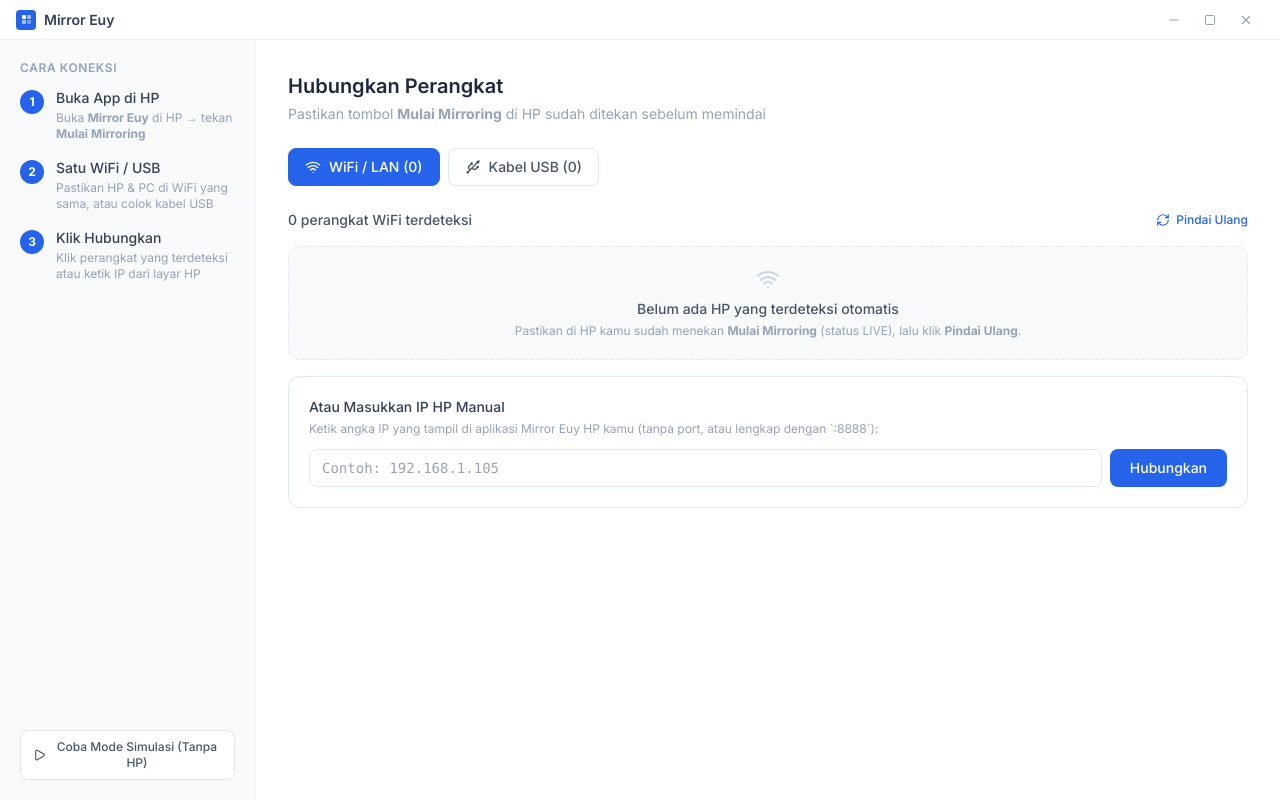
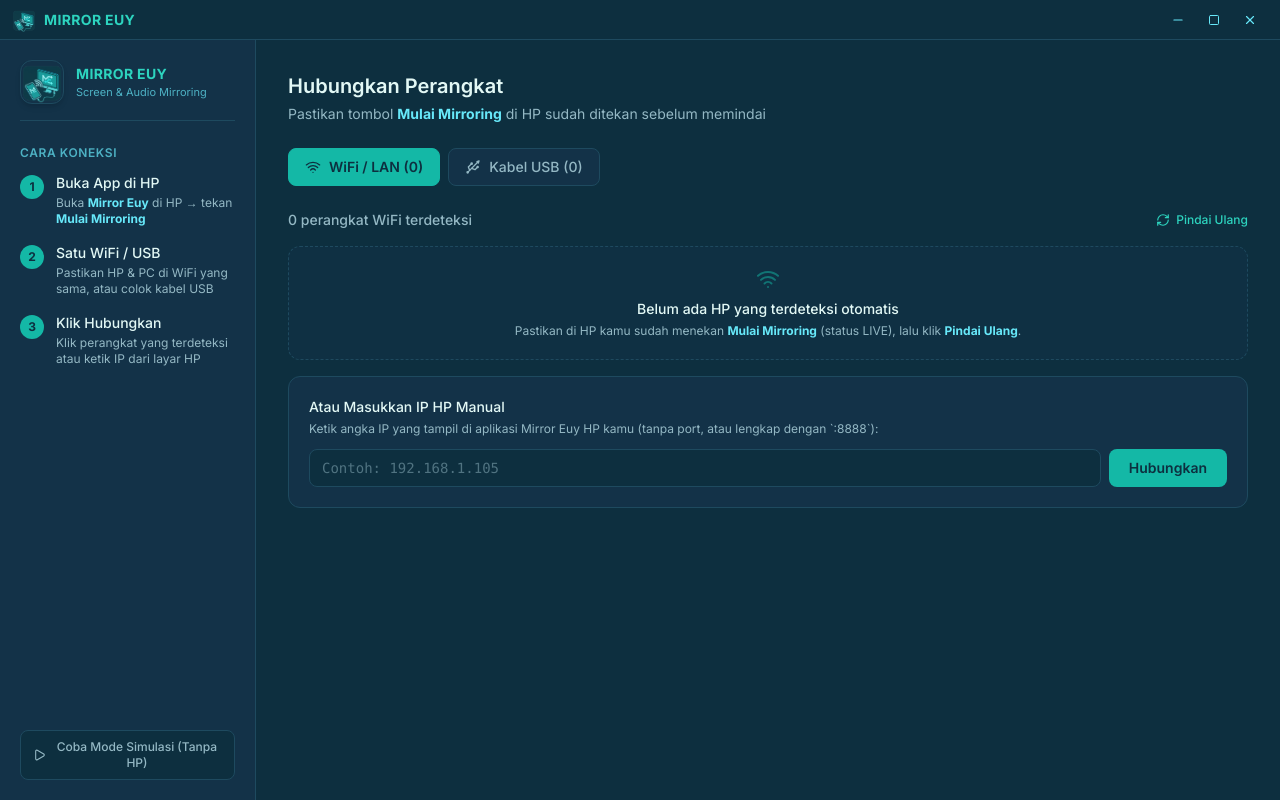
Before and after one commit to Farhan2666/mirror-euy, a React (Vite) app: page / in a window 1280 px wide. Built offline with nearby package versions, Linux system fonts and the light colour scheme.

Commit message:
feat(ui): apply Mirror Euy dark teal navy & cyan brand theme with custom logo

```diff
--- a/electron/main.cjs
+++ b/electron/main.cjs
@@ -16,7 +16,7 @@ function createWindow() {
     height: 820,
     minWidth: 960,
     minHeight: 640,
-    backgroundColor: '#0A0A14',
+    backgroundColor: '#0D2F3F',
     frame: false,
     titleBarStyle: 'hidden',
     webPreferences: {
--- a/index.html
+++ b/index.html
@@ -2,7 +2,7 @@
 <html lang="id">
   <head>
     <meta charset="UTF-8" />
-    <link rel="icon" type="image/svg+xml" href="/logo.svg" />
+    <link rel="icon" type="image/png" href="/logo.png" />
     <meta name="viewport" content="width=device-width, initial-scale=1.0" />
     <title>Mirror Euy</title>
     <link rel="preconnect" href="https://fonts.googleapis.com">
--- a/src/App.tsx
+++ b/src/App.tsx
@@ -49,38 +49,40 @@ export const App: React.FC = () => {
   const hideChrome = isFullScreen || isStreamMode;
 
   return (
-    <div className={`flex flex-col h-screen select-none ${hideChrome ? 'bg-black' : 'bg-white'}`}>
+    <div className={`flex flex-col h-screen select-none ${hideChrome ? 'bg-black' : 'bg-brand-navy'}`}>
       {/* ── Title Bar (hidden in fullscreen or OBS/TT stream mode) ── */}
       {!hideChrome && (
-        <div className="app-drag flex items-center justify-between h-10 px-4 border-b border-slate-100 bg-white shrink-0">
+        <div className="app-drag flex items-center justify-between h-10 px-3 border-b border-brand-navy-border bg-brand-navy shrink-0">
           <div className="app-no-drag flex items-center gap-2">
-            <div className="w-5 h-5 rounded bg-brand flex items-center justify-center">
-              <svg width="11" height="11" viewBox="0 0 11 11" fill="none">
-                <rect x="1" y="1" width="4" height="4" rx="1" fill="white"/>
-                <rect x="6" y="1" width="4" height="4" rx="1" fill="white" opacity="0.6"/>
-                <rect x="1" y="6" width="4" height="4" rx="1" fill="white" opacity="0.6"/>
-                <rect x="6" y="6" width="4" height="4" rx="1" fill="white" opacity="0.4"/>
-              </svg>
-            </div>
-            <span className="text-sm font-semibold text-slate-700">Mirror Euy</span>
+            <img src="/logo.png" alt="Mirror Euy" className="w-6 h-6 rounded object-cover" />
+            <span className="text-sm font-bold tracking-wide" style={{ color: '#2DD4BF' }}>MIRROR EUY</span>
           </div>
 
           <div className="app-no-drag flex items-center">
             <button
               onClick={() => api?.minimize()}
-              className="w-9 h-9 flex items-center justify-center text-slate-400 hover:text-slate-700 hover:bg-slate-100 rounded transition-colors"
+              className="w-9 h-9 flex items-center justify-center rounded transition-colors"
+              style={{ color: '#67E8F9' }}
+              onMouseEnter={e => (e.currentTarget.style.background = '#133248')}
+              onMouseLeave={e => (e.currentTarget.style.background = 'transparent')}
             >
               <Minus className="w-3.5 h-3.5" />
             </button>
             <button
               onClick={() => api?.maximize()}
-              className="w-9 h-9 flex items-center justify-center text-slate-400 hover:text-slate-700 hover:bg-slate-100 rounded transition-colors"
+              className="w-9 h-9 flex items-center justify-center rounded transition-colors"
+              style={{ color: '#67E8F9' }}
+              onMouseEnter={e => (e.currentTarget.style.background = '#133248')}
+              onMouseLeave={e => (e.currentTarget.style.background = 'transparent')}
             >
               <Square className="w-3 h-3" />
             </button>
             <button
               onClick={() => api?.close()}
-              className="w-9 h-9 flex items-center justify-center text-slate-400 hover:text-white hover:bg-red-500 rounded transition-colors"
+              className="w-9 h-9 flex items-center justify-center rounded transition-colors"
+              style={{ color: '#67E8F9' }}
+              onMouseEnter={e => { e.currentTarget.style.background = '#ef4444'; e.currentTarget.style.color = 'white'; }}
+              onMouseLeave={e => { e.currentTarget.style.background = 'transparent'; e.currentTarget.style.color = '#67E8F9'; }}
             >
               <X className="w-3.5 h-3.5" />
             </button>
--- a/src/index.css
+++ b/src/index.css
@@ -6,8 +6,8 @@
   * { box-sizing: border-box; }
 
   body {
-    background: #F8FAFC;
-    color: #1E293B;
+    background: #0D2F3F;
+    color: #E2F8F5;
     font-family: 'Inter', system-ui, sans-serif;
     overflow: hidden;
     user-select: none;
@@ -17,9 +17,9 @@
 
 /* Thin scrollbar */
 ::-webkit-scrollbar { width: 5px; }
-::-webkit-scrollbar-track { background: #F1F5F9; }
-::-webkit-scrollbar-thumb { background: #CBD5E1; border-radius: 3px; }
-::-webkit-scrollbar-thumb:hover { background: #94A3B8; }
+::-webkit-scrollbar-track { background: #133248; }
+::-webkit-scrollbar-thumb { background: #2DD4BF; border-radius: 3px; }
+::-webkit-scrollbar-thumb:hover { background: #14B8A6; }
 
 /* Electron frameless drag region */
 .app-drag { -webkit-app-region: drag; }
--- a/src/pages/ConnectPage.tsx
+++ b/src/pages/ConnectPage.tsx
@@ -111,31 +111,39 @@ export const ConnectPage: React.FC<ConnectPageProps> = ({ onConnect }) => {
   };
 
   return (
-    <div className="flex h-full">
+    <div className="flex h-full bg-brand-navy text-[#E2F8F5]">
       {/* ── Left Sidebar: Steps ── */}
-      <aside className="w-64 border-r border-slate-100 bg-slate-50 flex flex-col p-5 gap-6">
+      <aside className="w-64 border-r border-brand-navy-border bg-brand-navy-light flex flex-col p-5 gap-6">
+        <div className="flex items-center gap-3 pb-4 border-b border-brand-navy-border">
+          <img src="/logo.png" alt="Mirror Euy" className="w-11 h-11 rounded-xl object-cover shadow-md border border-brand-navy-border" />
+          <div>
+            <p className="text-sm font-bold tracking-wide text-brand-light">MIRROR EUY</p>
+            <p className="text-[11px] text-brand-cyan/70">Screen &amp; Audio Mirroring</p>
+          </div>
+        </div>
+
         <div>
-          <p className="text-xs font-semibold text-slate-400 uppercase tracking-wider mb-3">Cara Koneksi</p>
+          <p className="text-xs font-semibold text-brand-cyan/70 uppercase tracking-wider mb-3">Cara Koneksi</p>
           <div className="flex flex-col gap-4">
             <div className="flex gap-3">
-              <div className="w-6 h-6 rounded-full bg-brand text-white text-xs font-bold flex items-center justify-center shrink-0 mt-0.5">1</div>
+              <div className="w-6 h-6 rounded-full bg-brand text-brand-navy text-xs font-bold flex items-center justify-center shrink-0 mt-0.5">1</div>
               <div>
-                <p className="text-sm font-medium text-slate-700">Buka App di HP</p>
-                <p className="text-xs text-slate-400 mt-0.5">Buka <strong>Mirror Euy</strong> di HP → tekan <strong>Mulai Mirroring</strong></p>
+                <p className="text-sm font-medium text-[#E2F8F5]">Buka App di HP</p>
+                <p className="text-xs text-[#94B8C4] mt-0.5">Buka <strong className="text-brand-cyan">Mirror Euy</strong> di HP → tekan <strong className="text-brand-cyan">Mulai Mirroring</strong></p>
               </div>
             </div>
             <div className="flex gap-3">
-              <div className="w-6 h-6 rounded-full bg-brand text-white text-xs font-bold flex items-center justify-center shrink-0 mt-0.5">2</div>
+              <div className="w-6 h-6 rounded-full bg-brand text-brand-navy text-xs font-bold flex items-center justify-center shrink-0 mt-0.5">2</div>
               <div>
-                <p className="text-sm font-medium text-slate-700">Satu WiFi / USB</p>
-                <p className="text-xs text-slate-400 mt-0.5">Pastikan HP &amp; PC di WiFi yang sama, atau colok kabel USB</p>
+                <p className="text-sm font-medium text-[#E2F8F5]">Satu WiFi / USB</p>
+                <p className="text-xs text-[#94B8C4] mt-0.5">Pastikan HP &amp; PC di WiFi yang sama, atau colok kabel USB</p>
               </div>
             </div>
             <div className="flex gap-3">
-              <div className="w-6 h-6 rounded-full bg-brand text-white text-xs font-bold flex items-center justify-center shrink-0 mt-0.5">3</div>
+              <div className="w-6 h-6 rounded-full bg-brand text-brand-navy text-xs font-bold flex items-center justify-center shrink-0 mt-0.5">3</div>
               <div>
-                <p className="text-sm font-medium text-slate-700">Klik Hubungkan</p>
-                <p className="text-xs text-slate-400 mt-0.5">Klik perangkat yang terdeteksi atau ketik IP dari layar HP</p>
+                <p className="text-sm font-medium text-[#E2F8F5]">Klik Hubungkan</p>
+                <p className="text-xs text-[#94B8C4] mt-0.5">Klik perangkat yang terdeteksi atau ketik IP dari layar HP</p>
               </div>
             </div>
           </div>
@@ -151,26 +159,26 @@ export const ConnectPage: React.FC<ConnectPageProps> = ({ onConnect }) => {
                 connectionType: 'WiFi',
               })
             }
-            className="flex items-center justify-center gap-1.5 w-full py-2 px-3 rounded-lg border border-slate-200 bg-white text-xs font-medium text-slate-600 hover:border-brand hover:text-brand transition-colors"
+            className="flex items-center justify-center gap-1.5 w-full py-2 px-3 rounded-lg border border-brand-navy-border bg-brand-navy text-xs font-medium text-[#94B8C4] hover:border-brand-light hover:text-brand-cyan transition-colors"
           >
             <Play className="w-3.5 h-3.5" />
             Coba Mode Simulasi (Tanpa HP)
           </button>
 
           {localIps.length > 0 && (
-            <div className="p-3 rounded-xl bg-blue-50 border border-blue-100">
-              <p className="text-xs font-semibold text-blue-700 mb-0.5">IP WiFi PC Kamu</p>
-              <p className="text-xs font-mono text-blue-600">{localIps.join(', ')}</p>
+            <div className="p-3 rounded-xl bg-brand/10 border border-brand/30">
+              <p className="text-xs font-semibold text-brand-light mb-0.5">IP WiFi PC Kamu</p>
+              <p className="text-xs font-mono text-brand-cyan">{localIps.join(', ')}</p>
             </div>
           )}
         </div>
       </aside>
 
       {/* ── Main Area ── */}
-      <main className="flex-1 flex flex-col p-8 overflow-y-auto">
+      <main className="flex-1 flex flex-col p-8 overflow-y-auto bg-brand-navy">
         <div className="mb-6">
-          <h1 className="text-xl font-semibold text-slate-800">Hubungkan Perangkat</h1>
-          <p className="text-sm text-slate-400 mt-1">Pastikan tombol <strong>Mulai Mirroring</strong> di HP sudah ditekan sebelum memindai</p>
+          <h1 className="text-xl font-semibold text-[#E2F8F5]">Hubungkan Perangkat</h1>
+          <p className="text-sm text-[#94B8C4] mt-1">Pastikan tombol <strong className="text-brand-cyan">Mulai Mirroring</strong> di HP sudah ditekan sebelum memindai</p>
         </div>
 
         {/* Method Tabs */}
@@ -179,8 +187,8 @@ export const ConnectPage: React.FC<ConnectPageProps> = ({ onConnect }) => {
             onClick={() => { setMethod('wifi'); setErrorMsg(''); }}
             className={`flex items-center gap-2 px-4 py-2 rounded-lg text-sm font-medium transition-all border ${
               method === 'wifi'
-                ? 'bg-brand text-white border-brand'
-                : 'bg-white text-slate-600 border-slate-200 hover:border-brand hover:text-brand'
+                ? 'bg-brand text-brand-navy border-brand font-semibold'
+                : 'bg-brand-navy-light text-[#94B8C4] border-brand-navy-border hover:border-brand-light hover:text-brand-cyan'
             }`}
           >
             <Wifi className="w-4 h-4" />
@@ -190,8 +198,8 @@ export const ConnectPage: React.FC<ConnectPageProps> = ({ onConnect }) => {
             onClick={() => { setMethod('usb'); setErrorMsg(''); }}
             className={`flex items-center gap-2 px-4 py-2 rounded-lg text-sm font-medium transition-all border ${
               method === 'usb'
-                ? 'bg-brand text-white border-brand'
-                : 'bg-white text-slate-600 border-slate-200 hover:border-brand hover:text-brand'
+                ? 'bg-brand text-brand-navy border-brand font-semibold'
+                : 'bg-brand-navy-light text-[#94B8C4] border-brand-navy-border hover:border-brand-light hover:text-brand-cyan'
             }`}
           >
             <Usb className="w-4 h-4" />
@@ -200,7 +208,7 @@ export const ConnectPage: React.FC<ConnectPageProps> = ({ onConnect }) => {
         </div>
 
         {errorMsg && (
-          <div className="mb-4 p-3 rounded-lg bg-red-50 border border-red-200 text-xs text-red-600">
+          <div className="mb-4 p-3 rounded-lg bg-red-500/10 border border-red-500/30 text-xs text-red-300">
             {errorMsg}
           </div>
         )}
@@ -209,13 +217,13 @@ export const ConnectPage: React.FC<ConnectPageProps> = ({ onConnect }) => {
         {method === 'wifi' && (
           <div className="flex-1 flex flex-col gap-4">
             <div className="flex items-center justify-between">
-              <p className="text-sm font-medium text-slate-600">
+              <p className="text-sm font-medium text-[#94B8C4]">
                 {scanning ? 'Memindai jaringan WiFi (port 8888)...' : `${wifiDevices.length} perangkat WiFi terdeteksi`}
               </p>
               <button
                 onClick={scan}
                 disabled={scanning}
-                className="flex items-center gap-1.5 text-xs text-brand hover:text-brand-dark font-medium transition-colors disabled:opacity-50"
+                className="flex items-center gap-1.5 text-xs text-brand-light hover:text-brand-cyan font-medium transition-colors disabled:opacity-50"
               >
                 <RefreshCw className={`w-3.5 h-3.5 ${scanning ? 'animate-spin' : ''}`} />
                 {scanning ? 'Memindai...' : 'Pindai Ulang'}
@@ -227,24 +235,24 @@ export const ConnectPage: React.FC<ConnectPageProps> = ({ onConnect }) => {
                 {wifiDevices.map(dev => (
                   <div
                     key={dev.id}
-                    className="flex items-center justify-between p-4 bg-white border border-slate-200 rounded-xl hover:border-brand hover:shadow-sm transition-all"
+                    className="flex items-center justify-between p-4 bg-brand-navy-light border border-brand-navy-border rounded-xl hover:border-brand-light hover:shadow-lg hover:shadow-brand/10 transition-all"
                   >
                     <div className="flex items-center gap-3">
-                      <div className="w-10 h-10 rounded-xl bg-blue-50 flex items-center justify-center">
-                        <Smartphone className="w-5 h-5 text-brand" />
+                      <div className="w-10 h-10 rounded-xl bg-brand/15 border border-brand/30 flex items-center justify-center">
+                        <Smartphone className="w-5 h-5 text-brand-light" />
                       </div>
                       <div>
-                        <p className="text-sm font-medium text-slate-800">{dev.name}</p>
+                        <p className="text-sm font-medium text-[#E2F8F5]">{dev.name}</p>
                         <div className="flex items-center gap-2 mt-0.5">
-                          <span className="w-1.5 h-1.5 rounded-full bg-green-500"></span>
-                          <span className="text-xs text-slate-400 font-mono">ws://{dev.ip}:{dev.port}</span>
+                          <span className="w-1.5 h-1.5 rounded-full bg-brand-light"></span>
+                          <span className="text-xs text-[#94B8C4] font-mono">ws://{dev.ip}:{dev.port}</span>
                         </div>
                       </div>
                     </div>
 
                     <button
                       onClick={() => handleConnectWifiDevice(dev)}
-                      className="flex items-center gap-1.5 px-4 py-2 bg-brand text-white text-sm font-medium rounded-lg hover:bg-brand-dark transition-colors"
+                      className="flex items-center gap-1.5 px-4 py-2 bg-brand text-brand-navy text-sm font-semibold rounded-lg hover:bg-brand-light transition-colors"
                     >
                       Hubungkan
                       <ChevronRight className="w-4 h-4" />
@@ -253,21 +261,21 @@ export const ConnectPage: React.FC<ConnectPageProps> = ({ onConnect }) => {
                 ))}
               </div>
             ) : (
-              <div className="p-5 rounded-xl border border-dashed border-slate-200 bg-slate-50 text-center">
-                <Wifi className="w-6 h-6 text-slate-300 mx-auto mb-2" />
-                <p className="text-sm font-medium text-slate-600">
+              <div className="p-5 rounded-xl border border-dashed border-brand-navy-border bg-brand-navy-light/50 text-center">
+                <Wifi className="w-6 h-6 text-brand/50 mx-auto mb-2" />
+                <p className="text-sm font-medium text-[#E2F8F5]">
                   {scanning ? 'Sedang mencari HP di jaringan WiFi...' : 'Belum ada HP yang terdeteksi otomatis'}
                 </p>
-                <p className="text-xs text-slate-400 mt-1">
-                  Pastikan di HP kamu sudah menekan <strong>Mulai Mirroring</strong> (status LIVE), lalu klik <strong>Pindai Ulang</strong>.
+                <p className="text-xs text-[#94B8C4] mt-1">
+                  Pastikan di HP kamu sudah menekan <strong className="text-brand-cyan">Mulai Mirroring</strong> (status LIVE), lalu klik <strong className="text-brand-cyan">Pindai Ulang</strong>.
                 </p>
               </div>
             )}
 
             {/* Manual IP fallback */}
-            <div className="p-5 rounded-xl border border-slate-200 bg-white">
-              <p className="text-sm font-medium text-slate-700 mb-1">Atau Masukkan IP HP Manual</p>
-              <p className="text-xs text-slate-400 mb-3">
+            <div className="p-5 rounded-xl border border-brand-navy-border bg-brand-navy-light">
+              <p className="text-sm font-medium text-[#E2F8F5] mb-1">Atau Masukkan IP HP Manual</p>
+              <p className="text-xs text-[#94B8C4] mb-3">
                 Ketik angka IP yang tampil di aplikasi Mirror Euy HP kamu (tanpa port, atau lengkap dengan `:8888`):
               </p>
               <div className="flex gap-2">
@@ -276,11 +284,11 @@ export const ConnectPage: React.FC<ConnectPageProps> = ({ onConnect }) => {
                   value={manualIp}
                   onChange={(e) => setManualIp(e.target.value)}
                   placeholder="Contoh: 192.168.1.105"
-                  className="flex-1 border border-slate-200 rounded-lg px-3 py-2 text-sm font-mono focus:outline-none focus:border-brand text-slate-700"
+                  className="flex-1 bg-brand-navy border border-brand-navy-border rounded-lg px-3 py-2 text-sm font-mono focus:outline-none focus:border-brand-light text-[#E2F8F5] placeholder-[#94B8C4]/50"
                 />
                 <button
                   onClick={handleConnectWifiManual}
-                  className="px-5 py-2 bg-brand text-white text-sm font-medium rounded-lg hover:bg-brand-dark transition-colors"
+                  className="px-5 py-2 bg-brand text-brand-navy text-sm font-semibold rounded-lg hover:bg-brand-light transition-colors"
                 >
                   Hubungkan
                 </button>
@@ -293,13 +301,13 @@ export const ConnectPage: React.FC<ConnectPageProps> = ({ onConnect }) => {
         {method === 'usb' && (
           <div className="flex-1 flex flex-col gap-4">
             <div className="flex items-center justify-between">
-              <p className="text-sm font-medium text-slate-600">
+              <p className="text-sm font-medium text-[#94B8C4]">
                 {scanning ? 'Mencari perangkat USB...' : `${usbDevices.length} perangkat USB terdeteksi`}
               </p>
               <button
                 onClick={scan}
                 disabled={scanning}
-                className="flex items-center gap-1.5 text-xs text-brand hover:text-brand-dark font-medium transition-colors"
+                className="flex items-center gap-1.5 text-xs text-brand-light hover:text-brand-cyan font-medium transition-colors"
               >
                 <RefreshCw className={`w-3.5 h-3.5 ${scanning ? 'animate-spin' : ''}`} />
                 Pindai Ulang
@@ -311,17 +319,17 @@ export const ConnectPage: React.FC<ConnectPageProps> = ({ onConnect }) => {
                 {usbDevices.map(dev => (
                   <div
                     key={dev.id}
-                    className="flex items-center justify-between p-4 bg-white border border-slate-200 rounded-xl hover:border-brand hover:shadow-sm transition-all"
+                    className="flex items-center justify-between p-4 bg-brand-navy-light border border-brand-navy-border rounded-xl hover:border-brand-light hover:shadow-lg hover:shadow-brand/10 transition-all"
                   >
                     <div className="flex items-center gap-3">
-                      <div className="w-10 h-10 rounded-xl bg-slate-100 flex items-center justify-center">
-                        <Smartphone className="w-5 h-5 text-slate-500" />
+                      <div className="w-10 h-10 rounded-xl bg-brand/15 border border-brand/30 flex items-center justify-center">
+                        <Smartphone className="w-5 h-5 text-brand-light" />
                       </div>
                       <div>
-                        <p className="text-sm font-medium text-slate-800">{dev.name}</p>
+                        <p className="text-sm font-medium text-[#E2F8F5]">{dev.name}</p>
                         <div className="flex items-center gap-2 mt-0.5">
-                          <span className={`w-1.5 h-1.5 rounded-full ${dev.status === 'ready' ? 'bg-green-500' : 'bg-orange-400'}`}></span>
-                          <span className="text-xs text-slate-400">
+                          <span className={`w-1.5 h-1.5 rounded-full ${dev.status === 'ready' ? 'bg-brand-light' : 'bg-orange-400'}`}></span>
+                          <span className="text-xs text-[#94B8C4]">
                             USB · {dev.serial} · {dev.status === 'ready' ? 'Siap' : 'Perlu izinkan USB Debugging di HP'}
                           </span>
                         </div>
@@ -330,7 +338,7 @@ export const ConnectPage: React.FC<ConnectPageProps> = ({ onConnect }) => {
 
                     <button
                       onClick={() => handleConnectUsb(dev)}
-                      className="flex items-center gap-1.5 px-4 py-2 bg-brand text-white text-sm font-medium rounded-lg hover:bg-brand-dark transition-colors"
+                      className="flex items-center gap-1.5 px-4 py-2 bg-brand text-brand-navy text-sm font-semibold rounded-lg hover:bg-brand-light transition-colors"
                     >
                       Hubungkan
                       <ChevronRight className="w-4 h-4" />
@@ -339,13 +347,13 @@ export const ConnectPage: React.FC<ConnectPageProps> = ({ onConnect }) => {
                 ))}
               </div>
             ) : (
-              <div className="p-6 rounded-xl border border-dashed border-slate-200 bg-slate-50 text-center">
-                <Usb className="w-7 h-7 text-slate-300 mx-auto mb-2" />
-                <p className="text-sm font-medium text-slate-600">
+              <div className="p-6 rounded-xl border border-dashed border-brand-navy-border bg-brand-navy-light/50 text-center">
+                <Usb className="w-7 h-7 text-brand/50 mx-auto mb-2" />
+                <p className="text-sm font-medium text-[#E2F8F5]">
                   {hasAdb ? 'Belum ada HP yang terhubung via USB' : 'ADB belum terdeteksi di PATH'}
                 </p>
-                <p className="text-xs text-slate-400 mt-1">
-                  Colokkan HP ke PC dengan kabel data, aktifkan <strong>USB Debugging</strong> di Developer Options, lalu klik <strong>Pindai Ulang</strong>.
+                <p className="text-xs text-[#94B8C4] mt-1">
+                  Colokkan HP ke PC dengan kabel data, aktifkan <strong className="text-brand-cyan">USB Debugging</strong> di Developer Options, lalu klik <strong className="text-brand-cyan">Pindai Ulang</strong>.
                 </p>
               </div>
             )}
--- a/tailwind.config.js
+++ b/tailwind.config.js
@@ -8,10 +8,14 @@ export default {
     extend: {
       colors: {
         brand: {
-          DEFAULT: '#2563EB',
-          light: '#3B82F6',
-          dark: '#1D4ED8',
-          pale: '#EFF6FF',
+          DEFAULT: '#14B8A6',
+          light: '#2DD4BF',
+          dark: '#0D9488',
+          pale: '#F0FDFA',
+          navy: '#0D2F3F',
+          'navy-light': '#133248',
+          'navy-border': '#1E4A5F',
+          cyan: '#67E8F9',
         },
       },
       fontFamily: {
```
Also changed, not shown: src/pages/MirrorPage.tsx (+42 -42 lines), public/logo.png (added).
